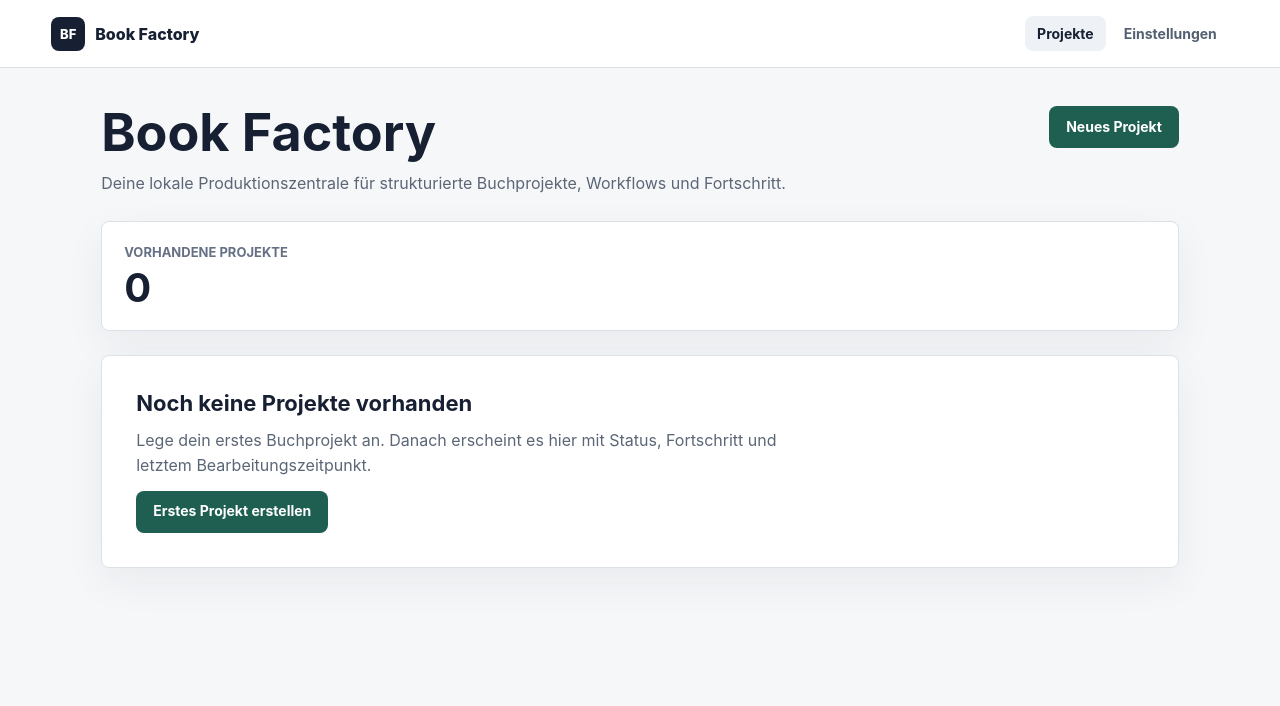
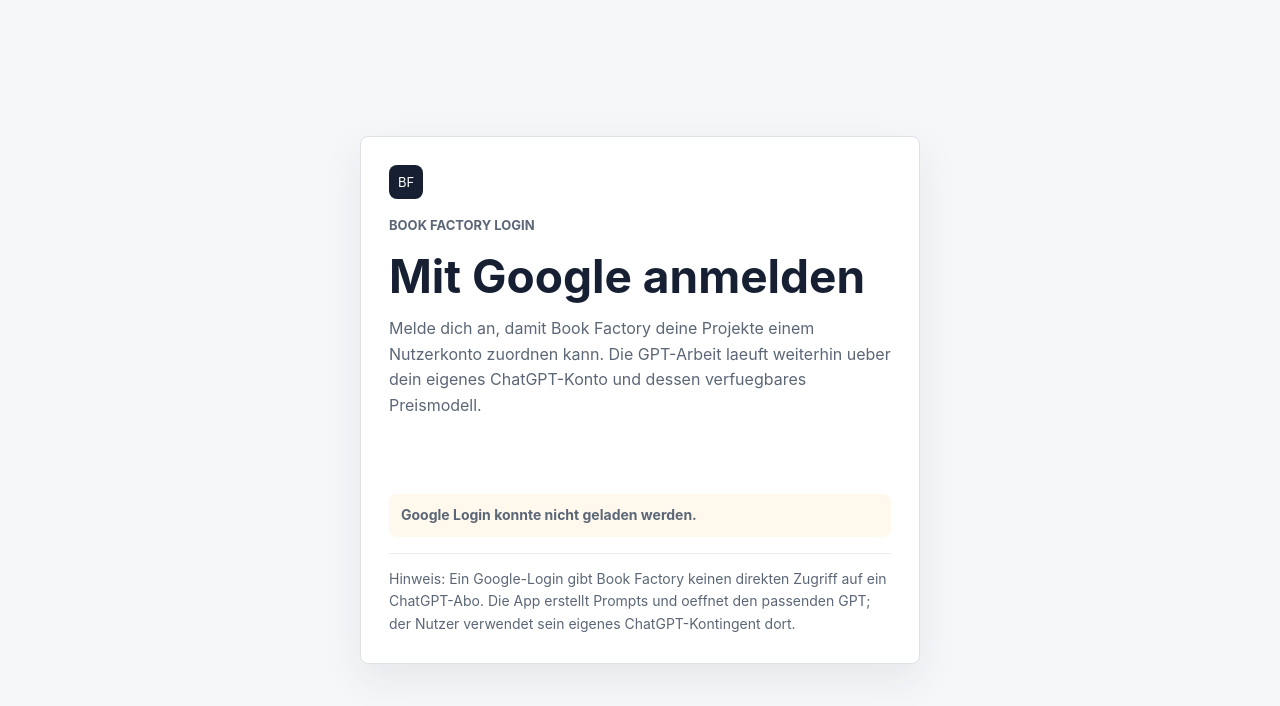
Before and after one commit to klausimaus75-boop/book-factory, a React (Vite) app: page /projects/1/steps/book-concept in a window 1280 px wide. Before the commit this address led to /. Shown: the top 706 px of the page. Built offline with nearby package versions, Linux system fonts and the light colour scheme; no server answers.

Commit message:
Add Google login gate

```diff
--- a/src/App.tsx
+++ b/src/App.tsx
@@ -5,9 +5,11 @@
 import { ProjectDetailPage } from "./modules/projects/ProjectDetailPage";
 import { BookConceptStepPage } from "./modules/projects/BookConceptStepPage";
 import { SettingsPage } from "./modules/settings/SettingsPage";
+import { AuthGate } from "./modules/auth/AuthGate";
 
 export function App() {
   return (
+    <AuthGate>
       <AppLayout>
         <Routes>
           <Route path="/" element={<DashboardPage />} />
@@ -19,5 +21,6 @@
           <Route path="*" element={<Navigate to="/" replace />} />
         </Routes>
       </AppLayout>
+    </AuthGate>
   );
 }
--- a/src/components/AppLayout.tsx
+++ b/src/components/AppLayout.tsx
@@ -1,8 +1,10 @@
 import { Link, useLocation } from "react-router-dom";
 import type { PropsWithChildren } from "react";
+import { useAuth } from "../modules/auth/useAuth";
 
 export function AppLayout({ children }: PropsWithChildren) {
   const location = useLocation();
+  const { user, signOut } = useAuth();
 
   return (
     <div className="app-shell">
@@ -19,6 +21,15 @@
             Einstellungen
           </Link>
         </nav>
+        {user ? (
+          <div className="account-menu">
+            {user.picture ? <img src={user.picture} alt="" /> : <span className="account-initial">{user.name.slice(0, 1)}</span>}
+            <span>{user.name}</span>
+            <button className="text-button" type="button" onClick={signOut}>
+              Abmelden
+            </button>
+          </div>
+        ) : null}
       </header>
       <main className="page">{children}</main>
     </div>
--- /dev/null
+++ b/src/modules/auth/AuthGate.tsx
@@ -0,0 +1,130 @@
+import { useEffect, useRef, useState, type PropsWithChildren } from "react";
+import { useAuth } from "./useAuth";
+import {
+  decodeGoogleCredential,
+  getGoogleClientId,
+  mapGooglePayloadToAuthUser,
+  type GoogleCredentialResponse
+} from "./googleIdentity";
+
+declare global {
+  interface Window {
+    google?: {
+      accounts: {
+        id: {
+          initialize(options: {
+            client_id: string;
+            callback: (response: GoogleCredentialResponse) => void;
+          }): void;
+          renderButton(
+            element: HTMLElement,
+            options: {
+              theme: "outline" | "filled_blue" | "filled_black";
+              size: "large" | "medium" | "small";
+              text: "signin_with" | "signup_with" | "continue_with" | "signin";
+              shape: "rectangular" | "pill" | "circle" | "square";
+            }
+          ): void;
+        };
+      };
+    };
+  }
+}
+
+const googleScriptId = "google-identity-services";
+
+export function AuthGate({ children }: PropsWithChildren) {
+  const { isAuthenticated, signIn } = useAuth();
+  const buttonRef = useRef<HTMLDivElement>(null);
+  const [message, setMessage] = useState("");
+  const googleClientId = getGoogleClientId();
+
+  useEffect(() => {
+    if (isAuthenticated || !googleClientId || !buttonRef.current) {
+      return;
+    }
+
+    function initializeGoogleButton() {
+      if (!window.google || !buttonRef.current) {
+        return;
+      }
+
+      window.google.accounts.id.initialize({
+        client_id: googleClientId,
+        callback(response) {
+          if (!response.credential) {
+            setMessage("Google hat keine gueltige Anmeldung zurueckgegeben.");
+            return;
+          }
+
+          try {
+            signIn(mapGooglePayloadToAuthUser(decodeGoogleCredential(response.credential)));
+          } catch {
+            setMessage("Die Google-Anmeldung konnte nicht verarbeitet werden.");
+          }
+        }
+      });
+
+      buttonRef.current.innerHTML = "";
+      window.google.accounts.id.renderButton(buttonRef.current, {
+        theme: "outline",
+        size: "large",
+        text: "signin_with",
+        shape: "rectangular"
+      });
+    }
+
+    if (window.google) {
+      initializeGoogleButton();
+      return;
+    }
+
+    const existingScript = document.getElementById(googleScriptId) as HTMLScriptElement | null;
+    if (existingScript) {
+      existingScript.addEventListener("load", initializeGoogleButton, { once: true });
+      return;
+    }
+
+    const script = document.createElement("script");
+    script.id = googleScriptId;
+    script.src = "https://accounts.google.com/gsi/client";
+    script.async = true;
+    script.defer = true;
+    script.onload = initializeGoogleButton;
+    script.onerror = () => setMessage("Google Login konnte nicht geladen werden.");
+    document.head.appendChild(script);
+  }, [googleClientId, isAuthenticated, signIn]);
+
+  if (isAuthenticated) {
+    return <>{children}</>;
+  }
+
+  return (
+    <main className="auth-page">
+      <section className="auth-panel">
+        <span className="brand-mark">BF</span>
+        <p className="section-label">Book Factory Login</p>
+        <h1>Mit Google anmelden</h1>
+        <p>
+          Melde dich an, damit Book Factory deine Projekte einem Nutzerkonto zuordnen kann. Die GPT-Arbeit laeuft
+          weiterhin ueber dein eigenes ChatGPT-Konto und dessen verfuegbares Preismodell.
+        </p>
+        {googleClientId ? (
+          <div className="google-login-slot" ref={buttonRef} />
+        ) : (
+          <div className="warning-box">
+            <p>
+              Google Login ist technisch vorbereitet, aber noch nicht konfiguriert. Es fehlt
+              <strong> VITE_GOOGLE_CLIENT_ID</strong>.
+            </p>
+          </div>
+        )}
+        {message ? <p className="warning-message">{message}</p> : null}
+        <p className="auth-note">
+          Hinweis: Ein Google-Login gibt Book Factory keinen direkten Zugriff auf ein ChatGPT-Abo. Die App erstellt
+          Prompts und oeffnet den passenden GPT; der Nutzer verwendet sein eigenes ChatGPT-Kontingent dort.
+        </p>
+      </section>
+    </main>
+  );
+}
--- /dev/null
+++ b/src/modules/auth/authStorage.ts
@@ -0,0 +1,36 @@
+import type { AuthState, AuthUser } from "./types";
+
+export const AUTH_STORAGE_KEY = "book-factory.auth.v1";
+
+export interface AuthRepository {
+  get(): AuthState;
+  saveUser(user: AuthUser): void;
+  clear(): void;
+}
+
+export function createLocalStorageAuthRepository(storage: Storage): AuthRepository {
+  return {
+    get() {
+      const rawValue = storage.getItem(AUTH_STORAGE_KEY);
+
+      if (!rawValue) {
+        return { user: null };
+      }
+
+      try {
+        const parsed = JSON.parse(rawValue) as Partial<AuthState>;
+        return parsed.user ? { user: parsed.user } : { user: null };
+      } catch {
+        return { user: null };
+      }
+    },
+    saveUser(user) {
+      storage.setItem(AUTH_STORAGE_KEY, JSON.stringify({ user }));
+    },
+    clear() {
+      storage.removeItem(AUTH_STORAGE_KEY);
+    }
+  };
+}
+
+export const authRepository = createLocalStorageAuthRepository(window.localStorage);
--- /dev/null
+++ b/src/modules/auth/googleIdentity.ts
@@ -0,0 +1,40 @@
+import type { AuthUser } from "./types";
+
+export interface GoogleCredentialResponse {
+  credential?: string;
+}
+
+export interface GoogleIdTokenPayload {
+  sub: string;
+  name?: string;
+  email?: string;
+  picture?: string;
+}
+
+export function getGoogleClientId(): string {
+  return import.meta.env.VITE_GOOGLE_CLIENT_ID ?? "";
+}
+
+export function decodeGoogleCredential(credential: string): GoogleIdTokenPayload {
+  const [, payload] = credential.split(".");
+
+  if (!payload) {
+    throw new Error("Invalid Google credential.");
+  }
+
+  const normalizedPayload = payload.replace(/-/g, "+").replace(/_/g, "/");
+  const paddedPayload = normalizedPayload.padEnd(Math.ceil(normalizedPayload.length / 4) * 4, "=");
+  const json = atob(paddedPayload);
+
+  return JSON.parse(json) as GoogleIdTokenPayload;
+}
+
+export function mapGooglePayloadToAuthUser(payload: GoogleIdTokenPayload): AuthUser {
+  return {
+    id: payload.sub,
+    name: payload.name || payload.email || "Google-Nutzer",
+    email: payload.email || "",
+    picture: payload.picture,
+    provider: "google"
+  };
+}
--- /dev/null
+++ b/src/modules/auth/types.ts
@@ -0,0 +1,11 @@
+export interface AuthUser {
+  id: string;
+  name: string;
+  email: string;
+  picture?: string;
+  provider: "google" | "local";
+}
+
+export interface AuthState {
+  user: AuthUser | null;
+}
--- /dev/null
+++ b/src/modules/auth/useAuth.ts
@@ -0,0 +1,40 @@
+import { useCallback, useSyncExternalStore } from "react";
+import { authRepository } from "./authStorage";
+import type { AuthState, AuthUser } from "./types";
+
+const authListeners = new Set<() => void>();
+
+function subscribe(listener: () => void) {
+  authListeners.add(listener);
+  return () => authListeners.delete(listener);
+}
+
+function notifyAuthListeners() {
+  authListeners.forEach((listener) => listener());
+}
+
+function getSnapshot() {
+  return JSON.stringify(authRepository.get());
+}
+
+export function useAuth() {
+  const snapshot = useSyncExternalStore(subscribe, getSnapshot, () => JSON.stringify({ user: null }));
+  const state = JSON.parse(snapshot) as AuthState;
+
+  const signIn = useCallback((user: AuthUser) => {
+    authRepository.saveUser(user);
+    notifyAuthListeners();
+  }, []);
+
+  const signOut = useCallback(() => {
+    authRepository.clear();
+    notifyAuthListeners();
+  }, []);
+
+  return {
+    user: state.user,
+    isAuthenticated: Boolean(state.user),
+    signIn,
+    signOut
+  };
+}
--- a/src/styles.css
+++ b/src/styles.css
@@ -33,6 +33,46 @@
 
 .app-shell {
   min-height: 100vh;
+}
+
+.auth-page {
+  display: grid;
+  min-height: 100vh;
+  place-items: center;
+  padding: 24px;
+}
+
+.auth-panel {
+  display: grid;
+  width: min(560px, 100%);
+  gap: 16px;
+  border: 1px solid #dce1e8;
+  border-radius: 8px;
+  background: #ffffff;
+  box-shadow: 0 14px 40px rgba(23, 32, 51, 0.08);
+  padding: 28px;
+}
+
+.auth-panel h1 {
+  margin: 0;
+  font-size: clamp(32px, 5vw, 46px);
+  line-height: 1.05;
+}
+
+.auth-panel p {
+  margin: 0;
+  color: #5b6676;
+  line-height: 1.6;
+}
+
+.google-login-slot {
+  min-height: 44px;
+}
+
+.auth-note {
+  border-top: 1px solid #e8ecf1;
+  padding-top: 14px;
+  font-size: 14px;
 }
 
 .topbar {
@@ -472,6 +512,38 @@
   gap: 6px;
 }
 
+.account-menu {
+  display: flex;
+  align-items: center;
+  gap: 10px;
+  color: #344054;
+  font-size: 14px;
+  font-weight: 650;
+}
+
+.account-menu img,
+.account-initial {
+  width: 32px;
+  height: 32px;
+  border-radius: 999px;
+}
+
+.account-initial {
+  display: grid;
+  place-items: center;
+  background: #e8f1ef;
+  color: #1f5f52;
+  font-weight: 800;
+}
+
+.text-button {
+  border: 0;
+  background: transparent;
+  color: #1f5f52;
+  cursor: pointer;
+  font-weight: 760;
+}
+
 .workflow-step h3 a {
   color: #1f5f52;
   text-decoration: underline;
```
Also changed, not shown: 3 other files (tests, documents, lock files or other folders). Lines whose indentation alone changed are shown as unchanged.
